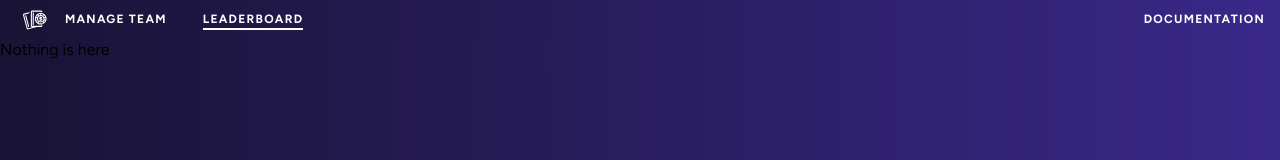
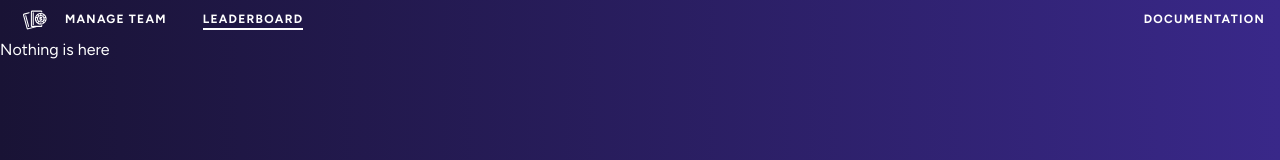
Before and after one commit to alexwaeseperlman/Pokerbots, a React (Vite) app in the folder website/app/: page /leaderboard in a window 1280 px wide. Shown: the top 160 px of the page. Built offline with nearby package versions, Linux system fonts and the light colour scheme; no server answers.

Commit message:
Align bottom bar

```diff
--- a/website/app/src/HomePage/index.tsx
+++ b/website/app/src/HomePage/index.tsx
@@ -130,6 +130,7 @@ export default function HomePage() {
           <Box />
         </Box>
       </Box>
+      <Box flexGrow={1}></Box>
     </>
   );
 }
--- a/website/app/src/Leaderboard/index.tsx
+++ b/website/app/src/Leaderboard/index.tsx
@@ -1,5 +1,11 @@
 import React from "react";
+import Box from "@mui/system/Box";
 
 export default function Leaderboard() {
-  return <>Nothing is here</>;
+  return (
+    <>
+      <Box color="white">Nothing is here</Box>
+      <Box flexGrow={1}></Box>
+    </>
+  );
 }
--- a/website/app/src/ManageTeam/index.tsx
+++ b/website/app/src/ManageTeam/index.tsx
@@ -46,7 +46,7 @@ export default function ManageTeam() {
           className={secondary_background}
           sx={{
             width: "100%",
-            height: "100%",
+            flexGrow: 1,
             padding: "20px",
           }}
         >
--- a/website/app/src/PokerZero.tsx
+++ b/website/app/src/PokerZero.tsx
@@ -23,7 +23,7 @@ function HeaderFooter(props: React.PropsWithChildren<{}>) {
     >
       <TopBar />
       {props.children}
-      <Box flexGrow={1}></Box>
+
       <BottomBar />
     </Box>
   );
```
